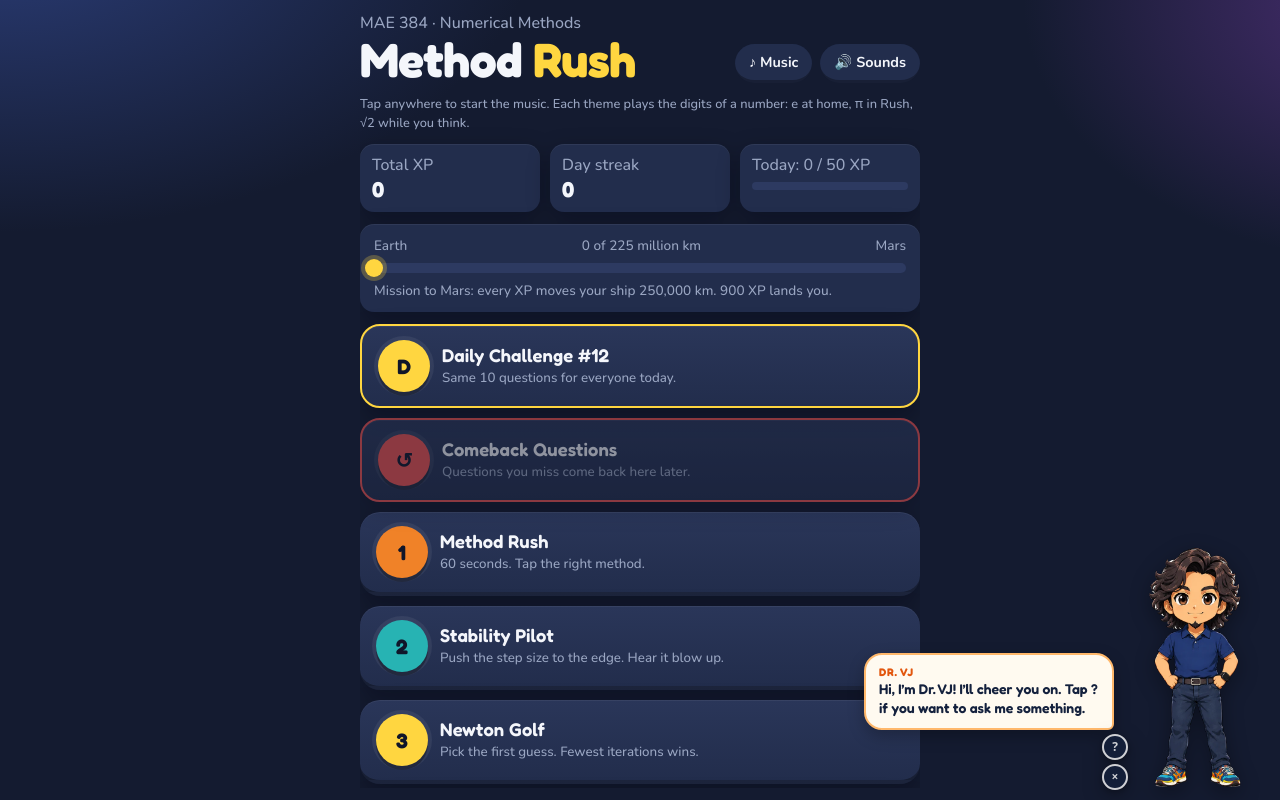
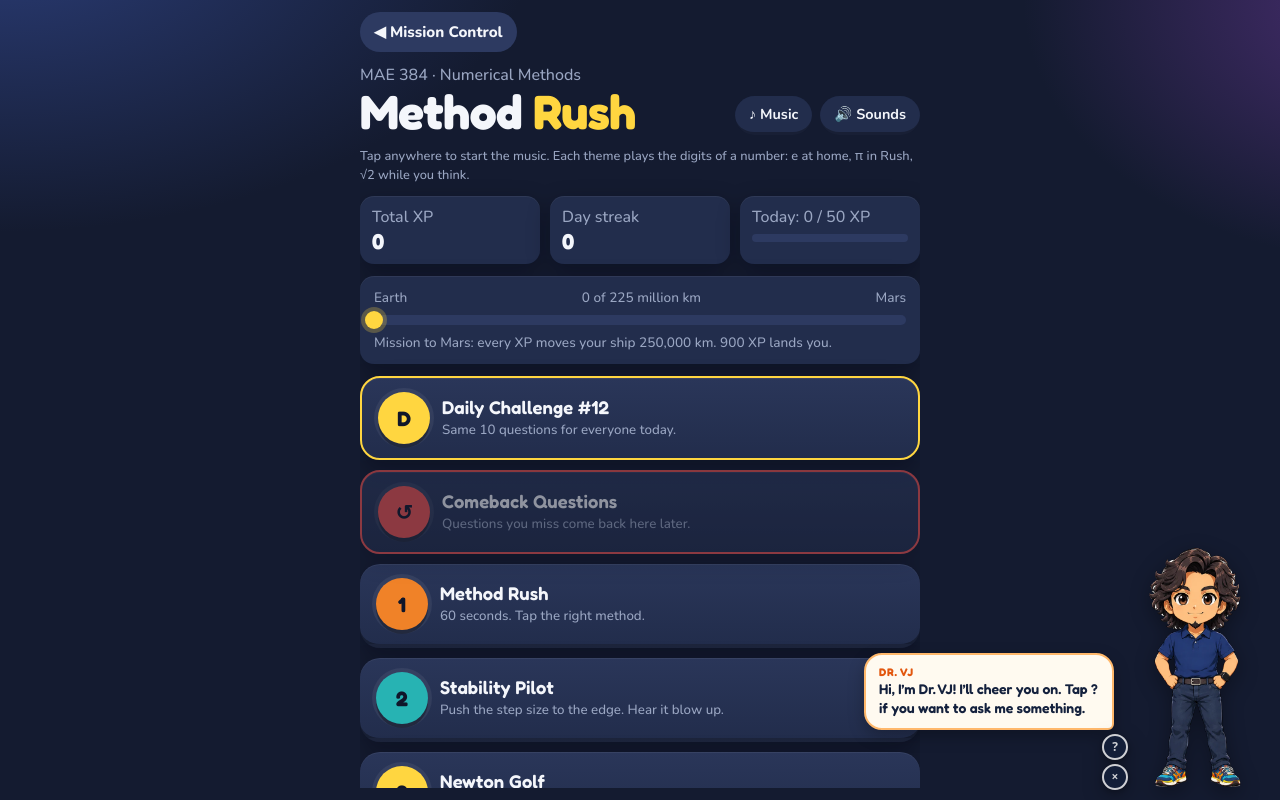
Before and after one commit to vsajjana-hue/mae384, a plain HTML site: page rush.html in a window 1280 px wide. Drawn offline with nearby package versions, Linux system fonts and the light colour scheme; a web font is replaced by a local one.

Commit message:
Add files via upload

```diff
--- a/rush.html
+++ b/rush.html
@@ -10,6 +10,7 @@
   --display:"Fredoka","Segoe UI",system-ui,sans-serif; --body:"Nunito",system-ui,sans-serif; --math:"STIX Two Text","Cambria Math",serif;
   color-scheme:dark;
 }
+.backmc{align-self:flex-start;display:inline-flex;align-items:center;min-height:40px;padding:6px 14px;border-radius:999px;background:var(--panel2);color:var(--ink);font-weight:800;text-decoration:none;font-size:.95rem}.backmc:hover{background:var(--panel)}
 html,body{height:100%}
 body{background:var(--bg);color:var(--ink);font-family:var(--body);font-size:16px;
   padding-left:max(16px,env(safe-area-inset-left,0px));padding-right:max(16px,env(safe-area-inset-right,0px));padding-block:12px;box-sizing:border-box}
@@ -138,6 +139,7 @@ h1{font-weight:700;letter-spacing:-.01em} h2{font-weight:600}
 <div class="app">
 <!-- HOME -->
 <section class="screen" id="home">
+  <a class="backmc" href="index.html">◀ Mission Control</a>
   <div class="head"><div><p class="muted">MAE 384 · Numerical Methods</p><h1>Method <span>Rush</span></h1></div><div class="audio"><button id="musBtn" aria-pressed="true">♪ Music</button><button id="sfxBtn" aria-pressed="true">🔊 Sounds</button></div></div><p class="audio"><small id="nowPlaying">Tap anywhere to start the music. Each theme plays the digits of a number: e at home, π in Rush, √2 while you think.</small></p>
   <div class="top">
     <div><span class="muted">Total XP</span><b id="xp">0</b></div>
```
